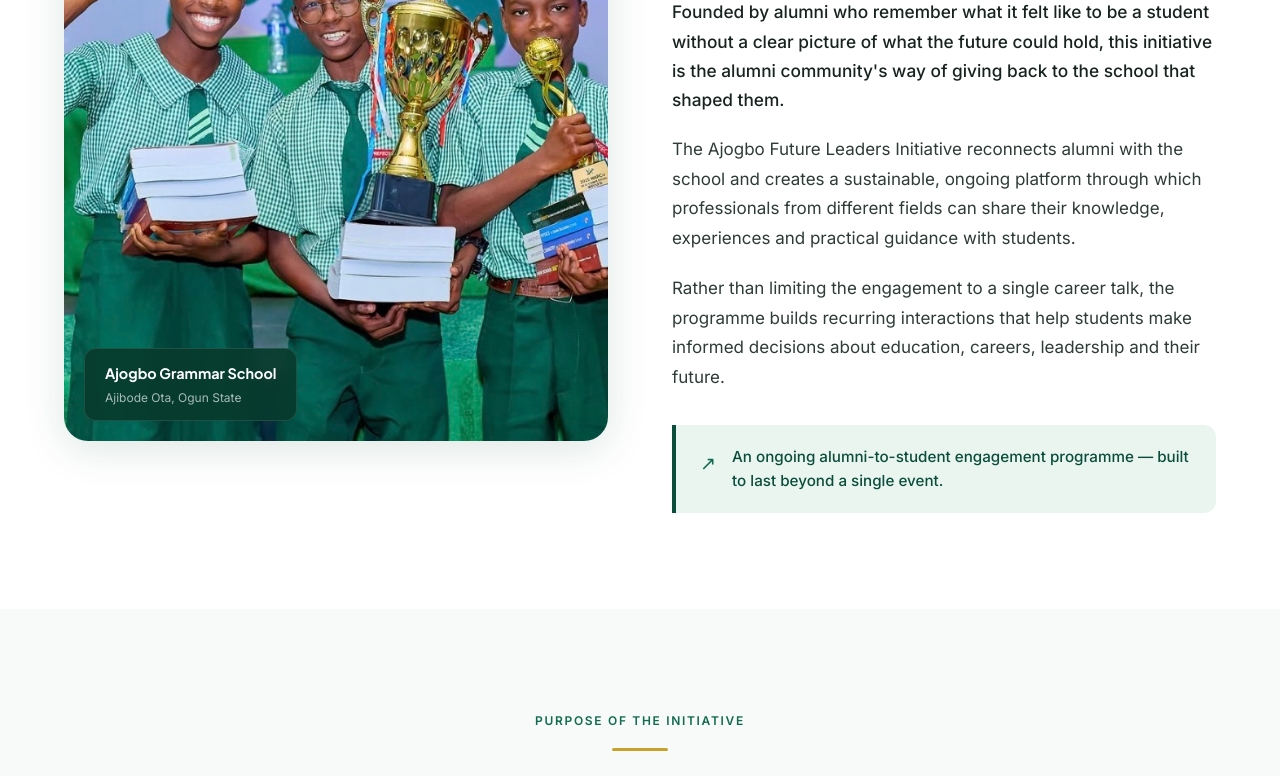
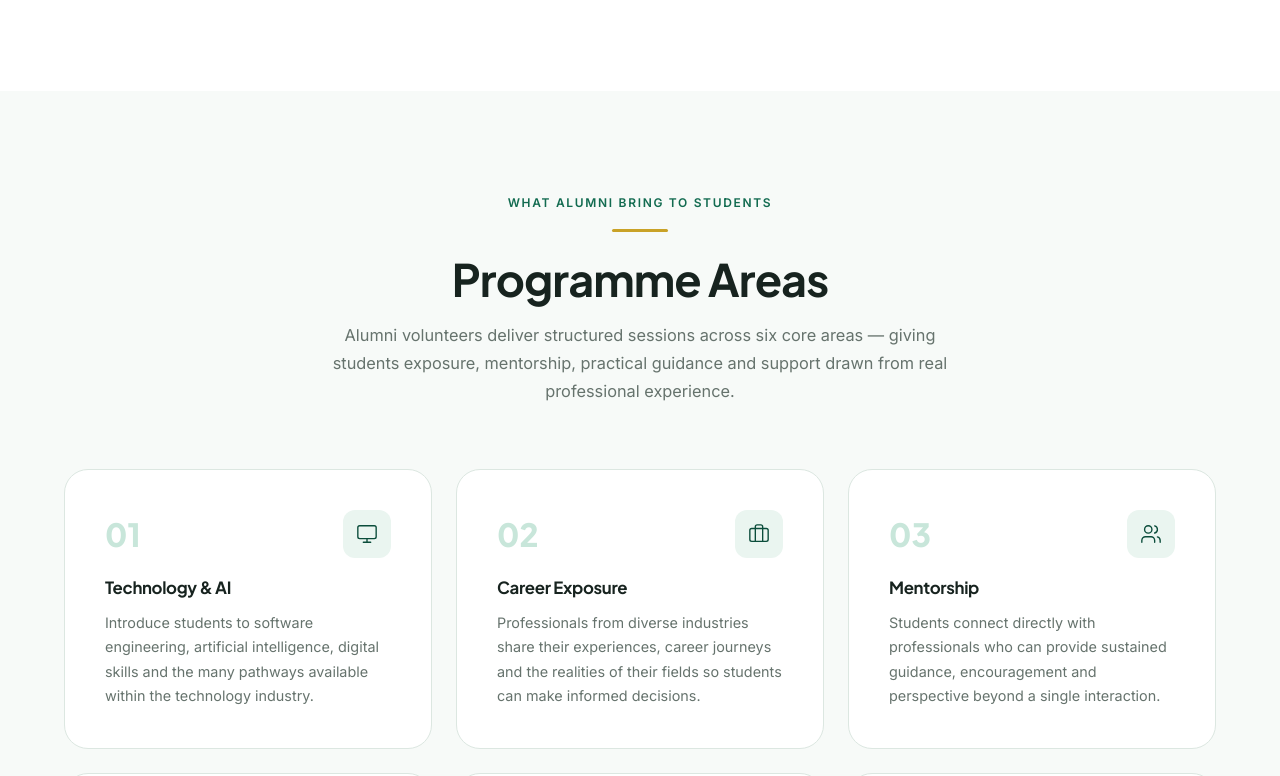
Before and after one commit to Tijani-Mubarak2001/ajogbo-website, a React (Vite) app: page / in a window 1280 px wide. Shown: the part 1720-2496 px from the top of the page. Built offline with nearby package versions, Linux system fonts and the light colour scheme.

Commit message:
Revamp: reduce to 8 sections, add outreach images, full community narrative

```diff
--- a/src/components/AboutSection.jsx
+++ b/src/components/AboutSection.jsx
@@ -30,28 +30,28 @@ export default function AboutSection() {
 
           <p className="about__lead">
             Founded by alumni who remember what it felt like to be a student without
-            a clear picture of what the future could hold, this initiative is the alumni
-            community's way of giving back to the school that shaped them.
+            a clear picture of what the future could hold, this initiative is the
+            alumni community's way of giving back to the school that shaped them.
           </p>
 
           <p className="about__body">
-            The Ajogbo Future Leaders Initiative reconnects alumni with the school and
-            creates a sustainable, ongoing platform through which professionals from
-            different fields can share their knowledge, experiences and practical
-            guidance with students.
+            The Ajogbo Future Leaders Initiative reconnects alumni with the school
+            and creates a sustainable, ongoing platform through which professionals
+            from different fields share their knowledge, experiences and practical
+            guidance directly with current students.
           </p>
 
           <p className="about__body">
-            Rather than limiting the engagement to a single career talk, the programme
-            builds recurring interactions that help students make informed decisions
-            about education, careers, leadership and their future.
+            Every alumni volunteer brings something unique — a career path, a skill,
+            a story. Together, these contributions give students a broader, more
+            informed picture of the world and what is possible for them.
           </p>
 
           <div className="about__highlight">
             <span className="about__highlight-icon">↗</span>
             <p className="about__highlight-text">
               An ongoing alumni-to-student engagement programme — built to last beyond
-              a single event.
+              a single event, driven by a community that genuinely cares.
             </p>
           </div>
         </div>
--- a/src/components/ProgrammeGrid.jsx
+++ b/src/components/ProgrammeGrid.jsx
@@ -16,12 +16,13 @@ export default function ProgrammeGrid() {
     <section className="programmes section section--light" id="programmes" aria-labelledby="programmes-heading">
       <div className="container">
         <div className="programmes__header reveal">
-          <span className="eyebrow">What Students Can Expect</span>
+          <span className="eyebrow">What Alumni Bring to Students</span>
           <div className="divider" />
           <h2 id="programmes-heading">Programme Areas</h2>
           <p className="programmes__lead">
-            The initiative delivers structured sessions across six core areas, giving
-            students exposure, mentorship and practical support.
+            Alumni volunteers deliver structured sessions across six core areas —
+            giving students exposure, mentorship, practical guidance and support
+            drawn from real professional experience.
           </p>
         </div>
 
--- a/src/data/images.js
+++ b/src/data/images.js
@@ -9,9 +9,19 @@ export const images = {
   students: `${base}images/ajogbo-students-picture.jpg`,
   gallery: [
     {
+      src: `${base}images/outreach.jpeg`,
+      alt: 'Alumni outreach session with Ajogbo Grammar School students',
+      span: 'large',
+    },
+    {
+      src: `${base}images/outreach2.jpeg`,
+      alt: 'Community engagement — Ajogbo Future Leaders Initiative outreach',
+      span: 'medium',
+    },
+    {
       src: `${base}images/ajogbo-students-picture.jpg`,
       alt: 'Ajogbo Grammar School students',
-      span: 'large',
+      span: 'small',
     },
     {
       src: `${base}images/programme-poster.jpeg`,
--- a/src/pages/Home.jsx
+++ b/src/pages/Home.jsx
@@ -1,19 +1,11 @@
 import { useEffect } from 'react';
 import Hero from '../components/Hero';
-import IntroHighlights from '../components/IntroHighlights';
 import AboutSection from '../components/AboutSection';
-import PurposeSection from '../components/PurposeSection';
-import FounderSection from '../components/FounderSection';
 import ProgrammeGrid from '../components/ProgrammeGrid';
-import AlumniNetwork from '../components/AlumniNetwork';
-import ProgrammeTimeline from '../components/ProgrammeTimeline';
-import EducationalSupport from '../components/EducationalSupport';
 import ImpactSection from '../components/ImpactSection';
 import ImpactTracking from '../components/ImpactTracking';
-import DocumentationSection from '../components/DocumentationSection';
 import TeamSection from '../components/TeamSection';
 import Gallery from '../components/Gallery';
-import VolunteerCTA from '../components/VolunteerCTA';
 import GetInvolved from '../components/GetInvolved';
 
 export default function Home() {
@@ -38,20 +30,12 @@ export default function Home() {
   return (
     <main id="main-content" role="main">
       <Hero />
-      <IntroHighlights />
       <AboutSection />
-      <PurposeSection />
-      <FounderSection />
       <ProgrammeGrid />
-      <AlumniNetwork />
-      <ProgrammeTimeline />
-      <EducationalSupport />
       <ImpactSection />
       <ImpactTracking />
-      <DocumentationSection />
+      <Gallery />
       <TeamSection />
-      <Gallery />
-      <VolunteerCTA />
       <GetInvolved />
     </main>
   );
```
Also changed, not shown: public/images/outreach.jpeg (added), public/images/outreach2.jpeg (added).
